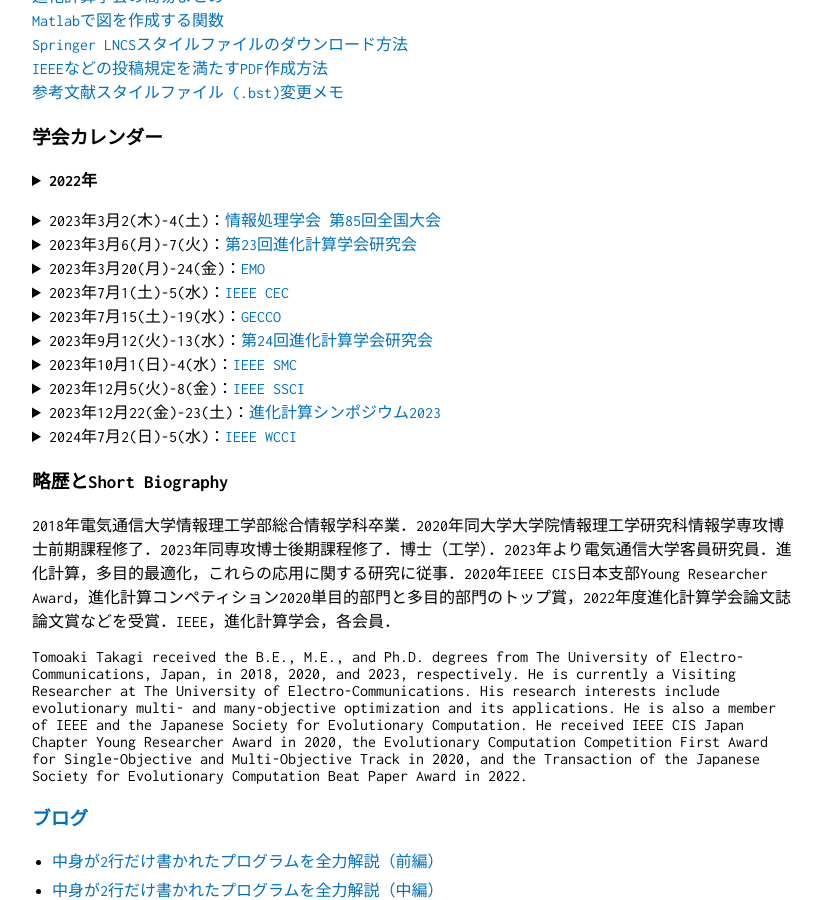
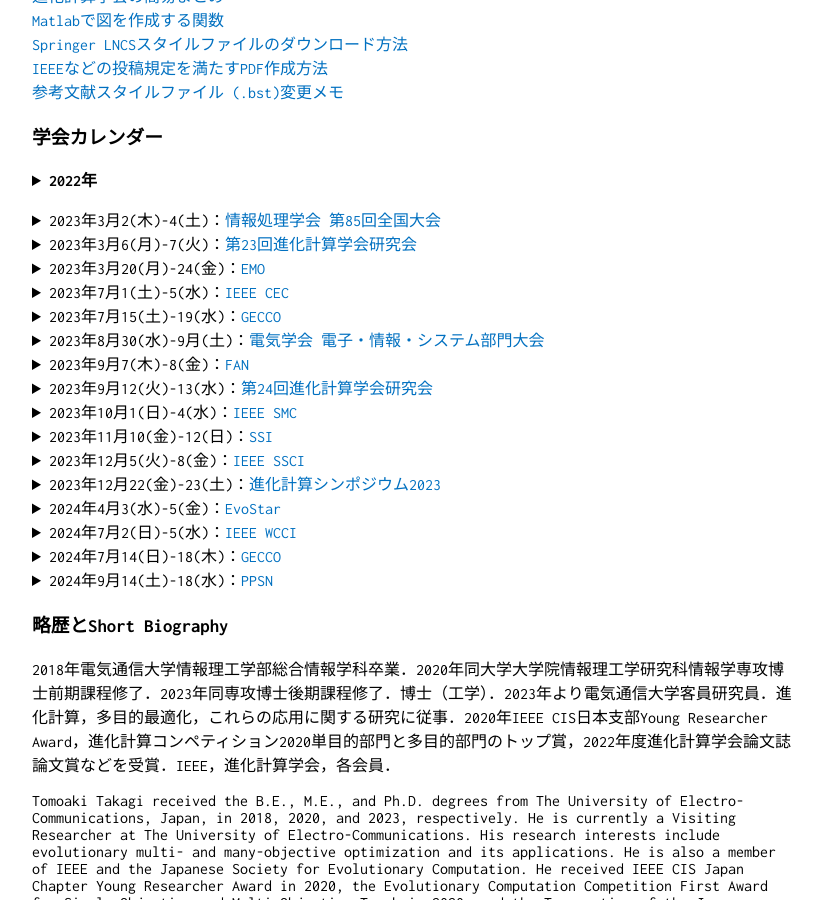
Before and after one commit to tomtkg/tomtkg.github.io, a Jekyll site: the page built from memo.md, in a window 1280 px wide and 900 px high, scrolled down 279 px. Shown: the whole window, without its empty margins (228-1050 px from the left). Built offline with Jekyll 4.4.1, drawn with Linux system fonts in a browser that asks for light colours.

Commit message:
Update memo.md

```diff
--- a/memo.md
+++ b/memo.md
@@ -49,23 +49,35 @@ title: Tom TKG's Homepage
 <details><summary>2023年3月2(木)-4(土)：<a href="https://www.ipsj.or.jp/event/taikai/85/index.html" target="_blank">情報処理学会 第85回全国大会</a></summary>
 会場：日本, 東京　申込〆切：12/12(月)　原稿〆切：1/13(金)　採択通知：</details>
 <details><summary>2023年3月6(月)-7(火)：<a href="http://www.jpnsec.org/symposium202301.html" target="_blank">第23回進化計算学会研究会</a></summary>
-会場：日本, 東京　申込〆切：2/10(金)　原稿〆切：2/24(金)　採択通知：</details>
+会場：日本, 東京　申込〆切：2/17(金)　原稿〆切：2/24(金)　採択通知：</details>
 <details><summary>2023年3月20(月)-24(金)：<a href="https://emo2023.liacs.leidenuniv.nl" target="_blank">EMO</a></summary>
 会場：Leiden, Netherlands　申込〆切：　　原稿〆切：10/27(木)　採択通知：12/2(金)　</details>
 <details><summary>2023年7月1(土)-5(水)：<a href="https://2023.ieee-cec.org" target="_blank">IEEE CEC</a></summary>
-会場：Chicago, USA　申込〆切：　　原稿〆切：　　　　採択通知：</details>
+会場：Chicago, USA　申込〆切：　　原稿〆切：1/27(金)　採択通知：</details>
 <details><summary>2023年7月15(土)-19(水)：<a href="https://gecco-2023.sigevo.org" target="_blank">GECCO</a></summary>
-会場：Lisbon, Portugal　申込〆切：　　原稿〆切：　　　　採択通知：</details>
+会場：Lisbon, Portugal　申込〆切：2/3(金)　原稿〆切：2/10(金)　採択通知：3/31(金)</details>
+<details><summary>2023年8月30(水)-9月(土)：<a href="https://www.iee.jp/eiss/conf/conf2023" target="_blank">電気学会 電子・情報・システム部門大会</a></summary>
+会場：日本, 北海道　申込〆切：5/15(月)　原稿〆切：6/15(金)　採択通知：</details>
+<details><summary>2023年9月7(木)-8(金)：<a href="https://sites.google.com/view/fan2023" target="_blank">FAN</a></summary>
+会場：日本, 福岡　申込〆切：7/12(水)　原稿〆切：7/28(金)　採択通知：7/18(火)</details>
 <details><summary>2023年9月12(火)-13(水)：<a href="http://www.jpnsec.org/symposium202302.html" target="_blank">第24回進化計算学会研究会</a></summary>
 会場：日本, 京都　申込〆切：8/15(火)　原稿〆切：8/29(火)　採択通知：</details>
 <details><summary>2023年10月1(日)-4(水)：<a href="https://ieeesmc2023.org" target="_blank">IEEE SMC</a></summary>
 会場：Hawaii, USA　申込〆切：　　原稿〆切：4/23(日)　採択通知：5/27(土)　</details>
+<details><summary>2023年11月10(金)-12(日)：<a href="https://ssi2023.sice.or.jp" target="_blank">SSI</a></summary>
+会場：日本, 東京　申込〆切：9/1(金)　原稿〆切：9/22(金)　採択通知：</details>
 <details><summary>2023年12月5(火)-8(金)：<a href="https://attend.ieee.org/ssci-2023" target="_blank">IEEE SSCI</a></summary>
-会場：Mexico City, Mexico　申込〆切：　　原稿〆切：7/1(土)　採択通知：9/1(金)　</details>
+会場：Mexico City, Mexico　申込〆切：　　原稿〆切：8/15(火)　採択通知：8/31(木)　</details>
 <details><summary>2023年12月22(金)-23(土)：<a href="http://www.jpnsec.org/symposium202303.html" target="_blank">進化計算シンポジウム2023</a></summary>
 会場：日本, 神奈川　申込〆切：　　原稿〆切：　　採択通知：</details>
+<details><summary>2024年4月3(水)-5(金)：<a href="https://www.evostar.org/2024" target="_blank">EvoStar</a></summary>
+会場：Aberystwyth, Wales, UK　申込〆切：　　原稿〆切：11/1(月水)　採択通知：　　</details>
 <details><summary>2024年7月2(日)-5(水)：<a href="https://wcci2024.org" target="_blank">IEEE WCCI</a></summary>
 会場：日本, 横浜　申込〆切：　　原稿〆切：1/15(月)　採択通知：3/15(金)</details>
+<details><summary>2024年7月14(日)-18(木)：<a href="https://gecco-2024.sigevo.org" target="_blank">GECCO</a></summary>
+会場：Melbourne, Australia　申込〆切：1/25(木)　原稿〆切：2/1(木)　採択通知：3/21(木)</details>
+<details><summary>2024年9月14(土)-18(水)：<a href="https://ppsn2024.heuristiclab.com" target="_blank">PPSN</a></summary>
+会場：Hagenberg, Austria　申込〆切：　　原稿〆切：　　採択通知：　　</details>
 
 ### 略歴とShort Biography
 2018年電気通信大学情報理工学部総合情報学科卒業．2020年同大学大学院情報理工学研究科情報学専攻博士前期課程修了．2023年同専攻博士後期課程修了．博士（工学）．2023年より電気通信大学客員研究員．進化計算，多目的最適化，これらの応用に関する研究に従事．2020年IEEE CIS日本支部Young Researcher Award，進化計算コンペティション2020単目的部門と多目的部門のトップ賞，2022年度進化計算学会論文誌論文賞などを受賞．IEEE，進化計算学会，各会員．
```
